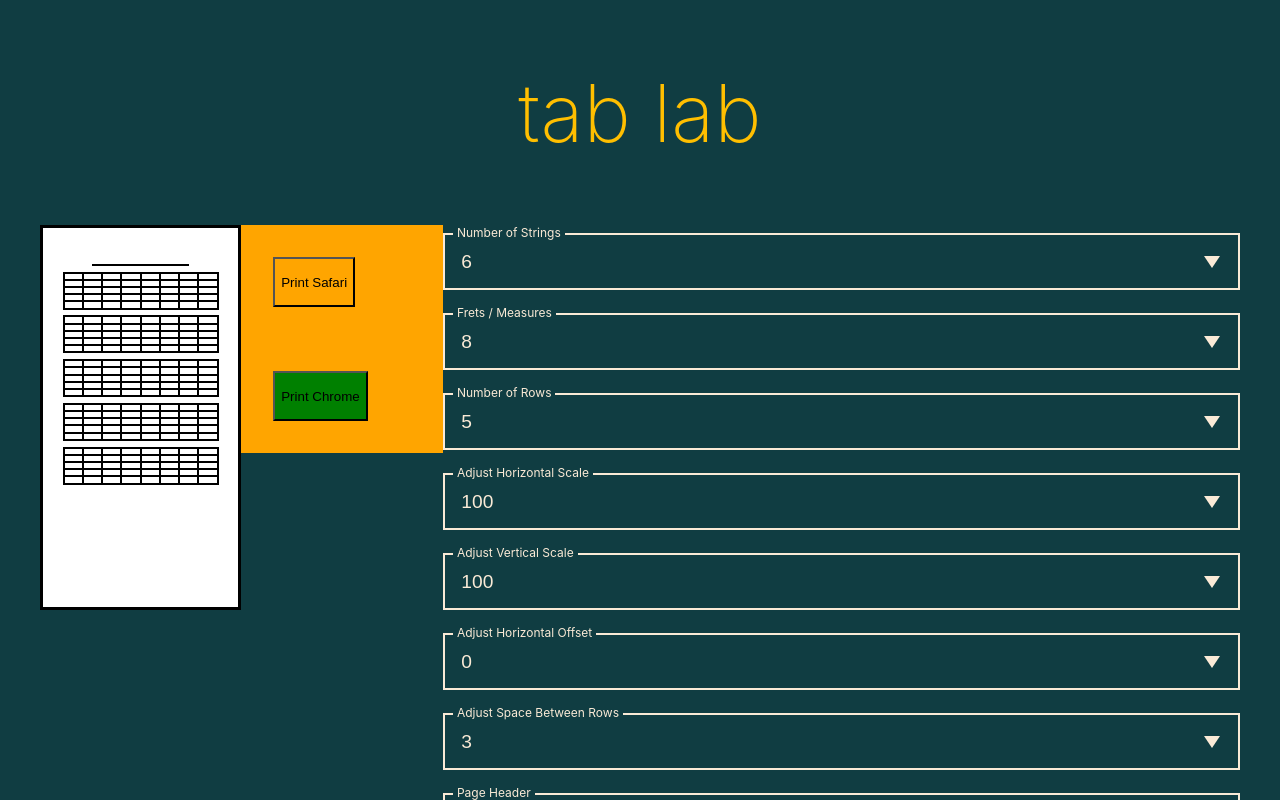
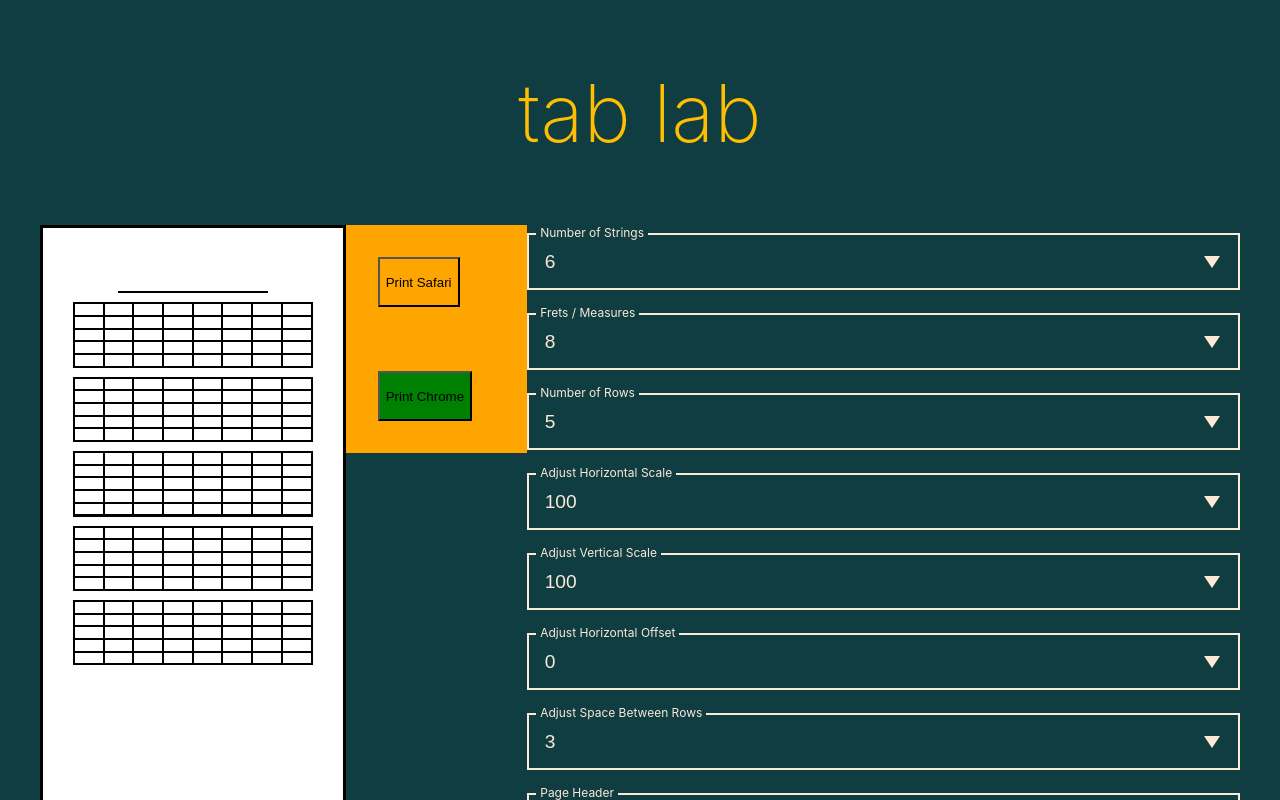
Before and after one commit to andentx/tab-lab, a Next.js app: page / in a window 1280 px wide. Shown: the top 800 px of the page. Built offline with nearby package versions, Linux system fonts and the light colour scheme.

Commit message:
Update page preview

```diff
--- a/components/PagePreview.js
+++ b/components/PagePreview.js
@@ -7,27 +7,72 @@ const Page = styled.div`
 
   color: var(--text-color);
 
+  /* responsive version */
   /* width: min(80%, 500px); */
   /* aspect-ratio: 8.5/11; */
 
-  /* width: 800px; */
-  /* height: 1100px; */
+  @media (min-width: 200px) {
+    width: 170px;
+    height: 220px;
+  }
 
-  /* width: 400px; */
-  /* height: 550px; */
+  @media (min-width: 300px) {
+    width: 255px;
+    height: 330px;
+  }
 
-  width: 300px;
-  height: 385px;
+  @media (min-width: 400px) {
+    width: 340px;
+    height: 440px;
+  }
 
-  /* width: 200px; */
-  /* height: 275px; */
+  @media (min-width: 500px) {
+    width: 425px;
+    height: 550px;
+  }
+
+  @media (min-width: 600px) {
+    width: 510px;
+    height: 660px;
+  }
+
+  /* @media (min-width: 700px) {
+    width: 595px;
+    height: 770px;
+  } */
+
+  /* @media (min-width: 800px) {
+    width: 680px;
+    height: 880px;
+  } */
+
+  /* @media (min-width: 900px) {
+    width: 765px;
+    height: 990px;
+  } */
+
+  /* @media (min-width: 1000px) {
+    width: 850px;
+    height: 1100px;
+  } */
+
+  /* @media (min-width: 1100px) {
+    width: 935px;
+    height: 1210px;
+  } */
+
+  /* @media (min-width: 1200px) {
+    width: 1020px;
+    height: 1320px;
+  } */
 
   display: flex;
   flex-direction: column;
   align-items: center;
 
+  margin-bottom: 2rem;
+
   @media print {
-    min-height: 900px;
     width: 100%;
     margin: 0;
     border: 0;
```
